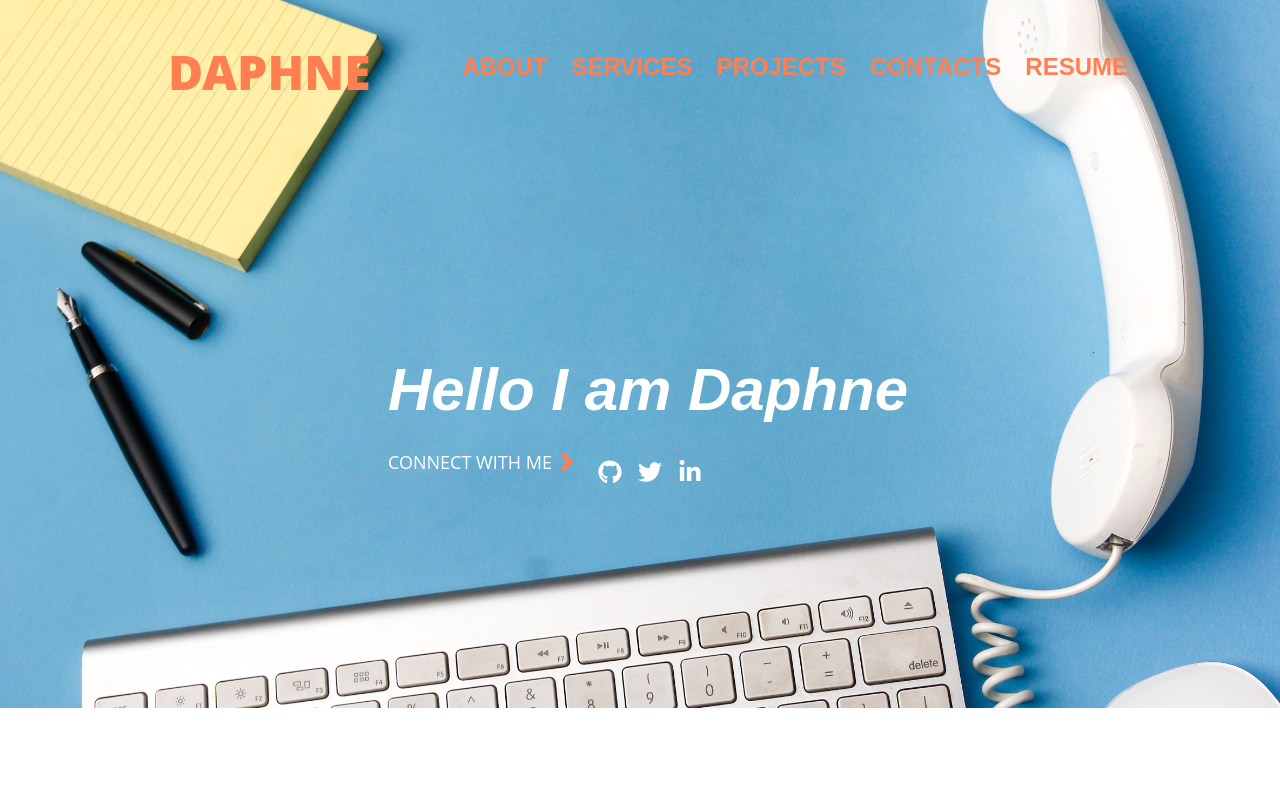
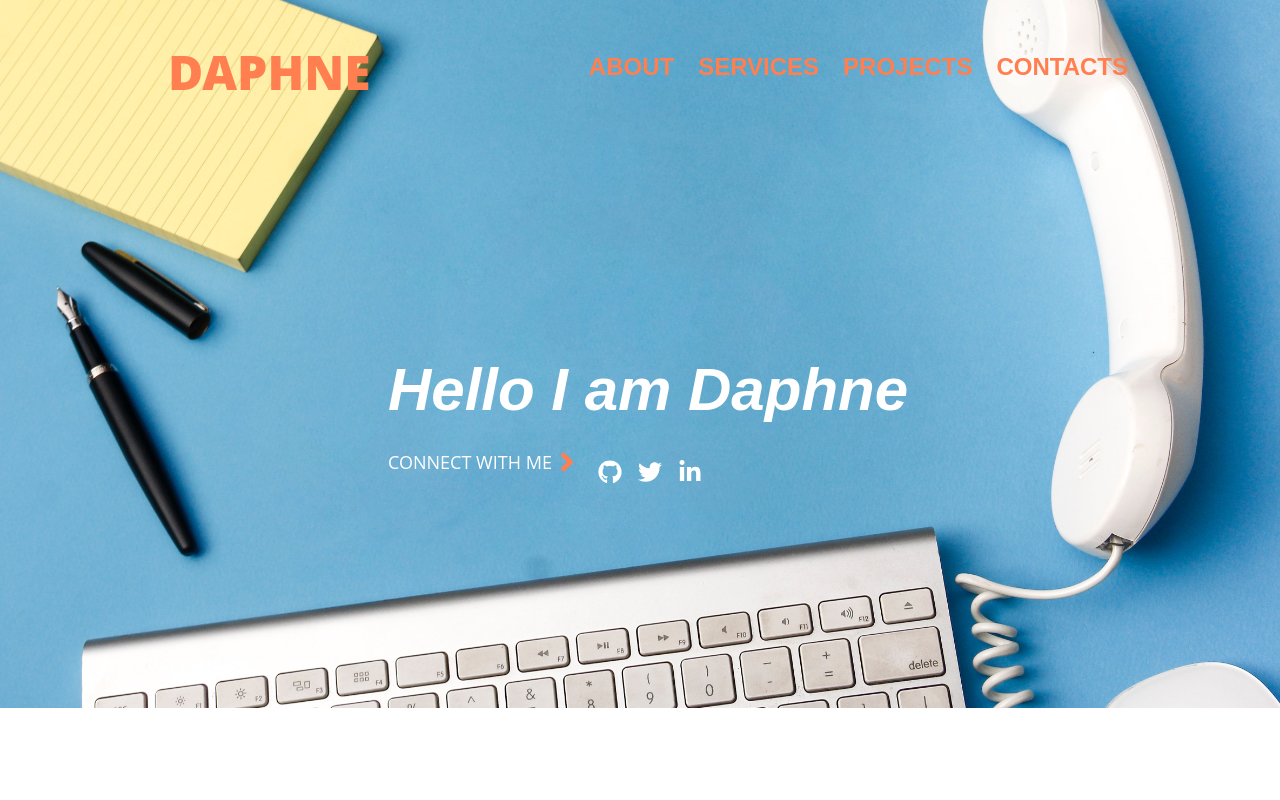
Before and after one commit to Naggayi-Daphne-Pearl/resume-, a React (Create React App) app: page / in a window 1280 px wide. Shown: the top 800 px of the page. Built offline with nearby package versions, Linux system fonts and the light colour scheme.

Commit message:
Update Navbar.js

```diff
--- a/src/components/Navbar.js
+++ b/src/components/Navbar.js
@@ -14,7 +14,7 @@ function Navbar() {
     { id: 2, text: "Services", href: "/services" },
     { id: 3, text: "Projects", href: "/projects" },
     { id: 4, text: "Contacts", href: "/contact" },
-    { id: 5, text: "Resume", href: { myResume } },
+
   ];
 
   const [isOpen, setIsOpen] = useState(false);
```
